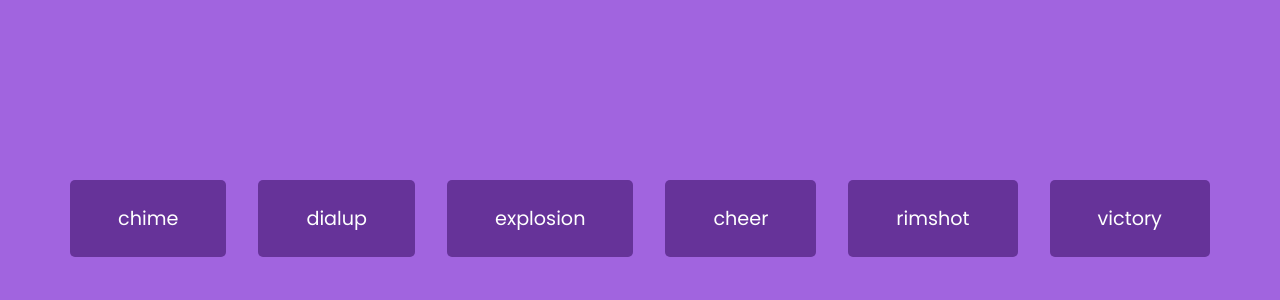
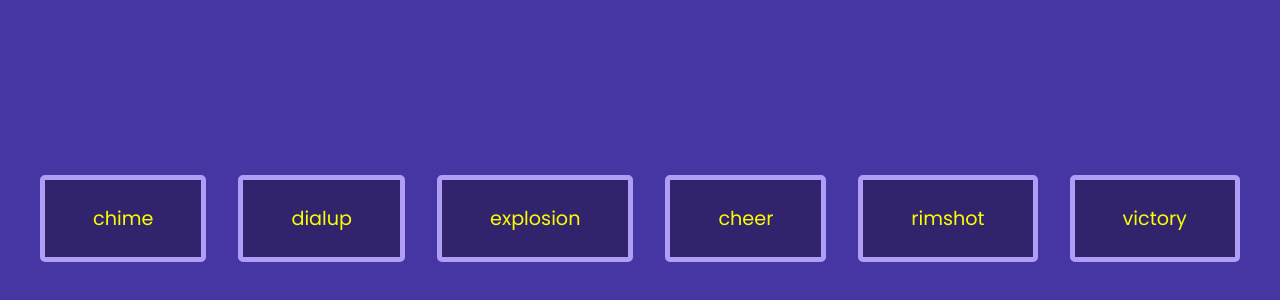
Before and after one commit to cabrams-tech/sound-board, a plain HTML site: page index.html in a window 1280 px wide. Shown: the part 182-482 px from the top of the page. Drawn offline with Linux system fonts and the light colour scheme.

Commit message:
Adds new colors and effects

```diff
--- a/styles.css
+++ b/styles.css
@@ -5,7 +5,7 @@
 }
 
 body {
-  background-color: rgb(161, 100, 223);
+  background-color: rgb(69, 54, 164);
   font-family: 'Poppins', sans-serif;
   display: flex;
   flex-wrap: wrap;
@@ -17,10 +17,10 @@ body {
 }
 
 .btn {
-    background-color: rebeccapurple;
+    background-color: rgb(49, 36, 109);
     border-radius: 5px;
-    border: none;
-    color: #fff;
+    border: 5px solid #b09df5;
+    color: #fbff00;
     margin: 1rem;
     padding: 1.5rem 3rem;
     font-size: 1.2rem;
@@ -29,7 +29,7 @@ body {
 }
 
 .btn:hover {
-  opacity: 0.9;
+  opacity: 0.75;
 }
 
 .btn:focus {
```
